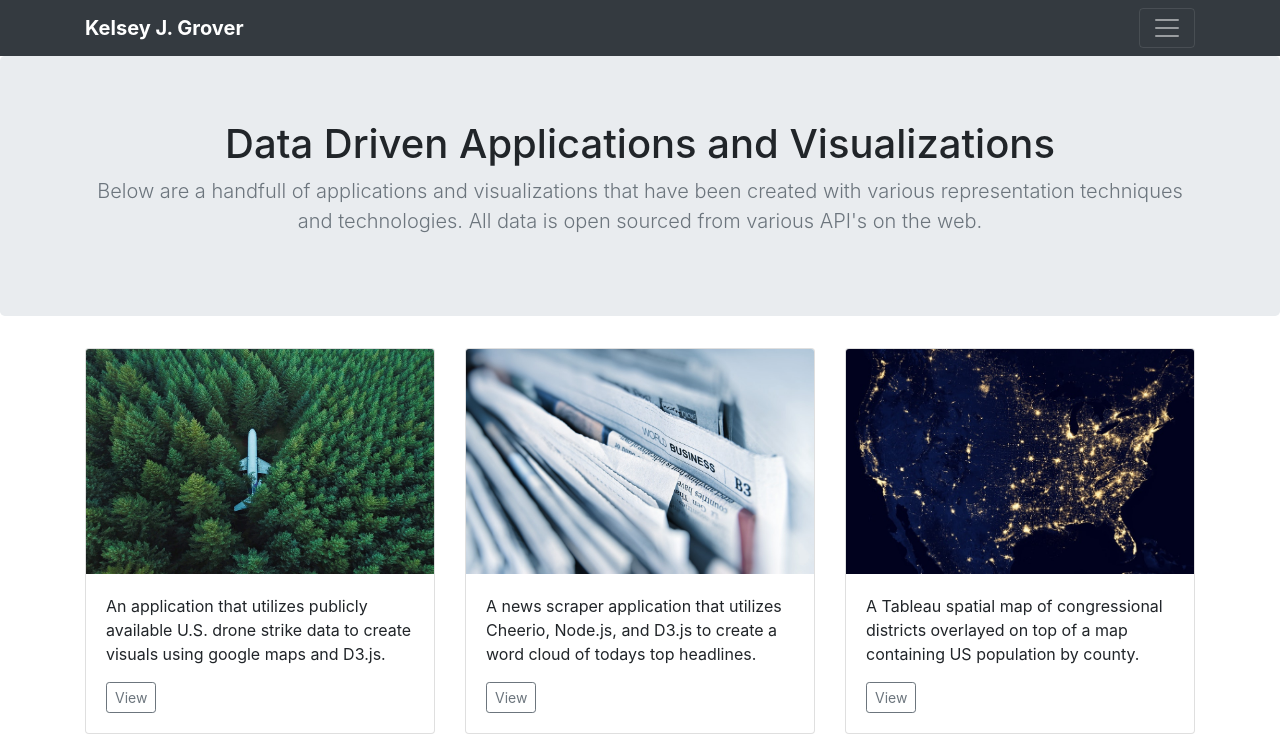
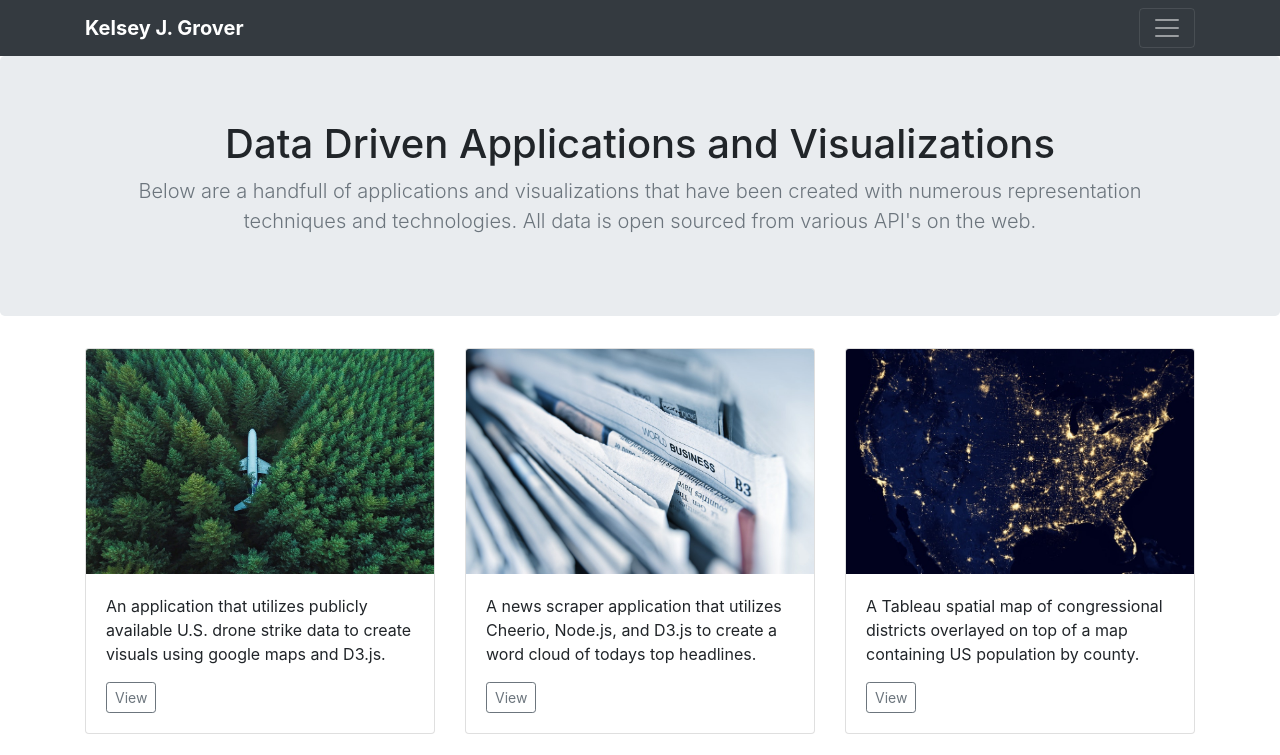
Before and after one commit to kelseygrover/hookworm, a website: page public/view.html in a window 1280 px wide. Shown: the top 755 px of the page. Drawn offline with nearby package versions, Linux system fonts and the light colour scheme.

Commit message:
fixed grammar mistake on front page

```diff
--- a/public/view.html
+++ b/public/view.html
@@ -49,7 +49,7 @@
           <section class="jumbotron text-center">
             <div class="container">
               <h1 class="jumbotron-heading">Data Driven Applications and Visualizations</h1>
-              <p class="lead text-muted">Below are a handfull of applications and visualizations that have been created with various representation techniques and technologies. All data is open sourced from various API's on the web.</p>
+              <p class="lead text-muted">Below are a handfull of applications and visualizations that have been created with numerous representation techniques and technologies. All data is open sourced from various API's on the web.</p>
             </div>
           </section>
 
```
